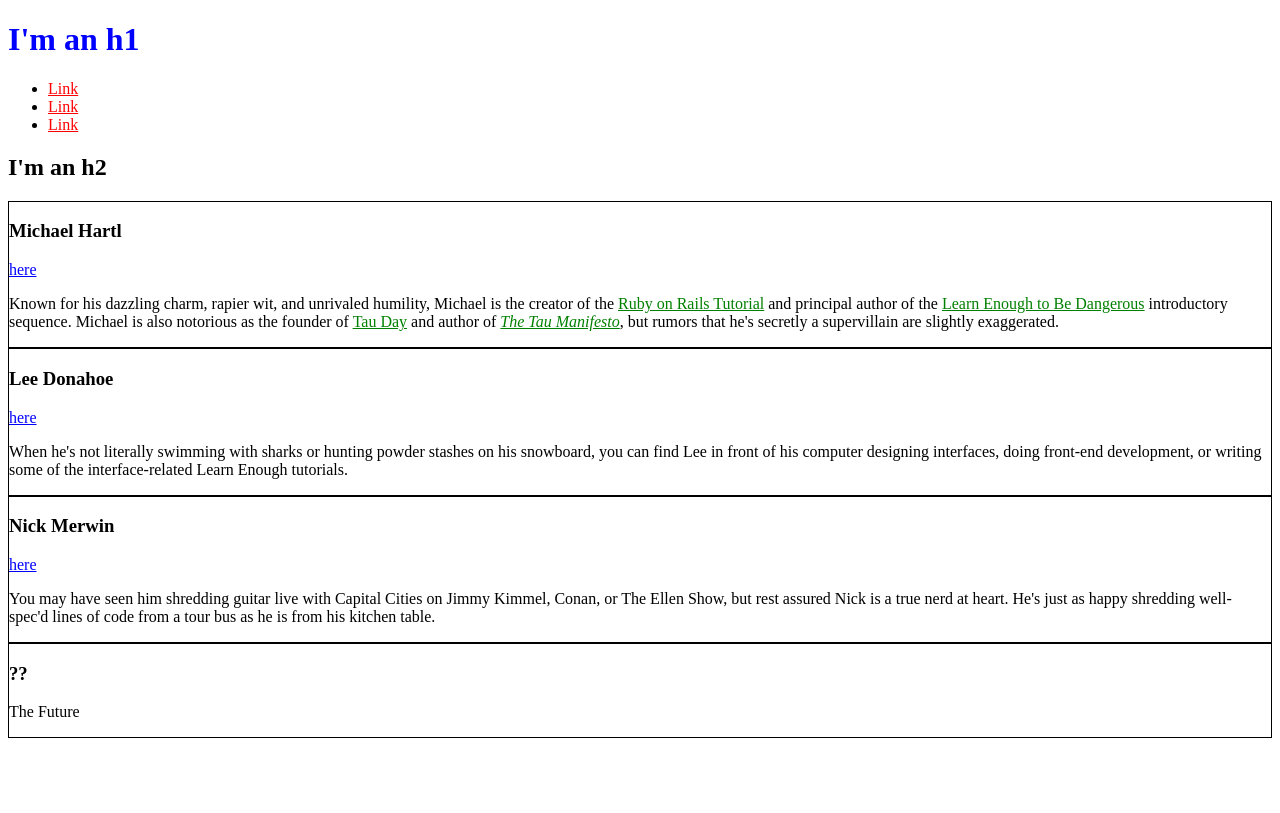
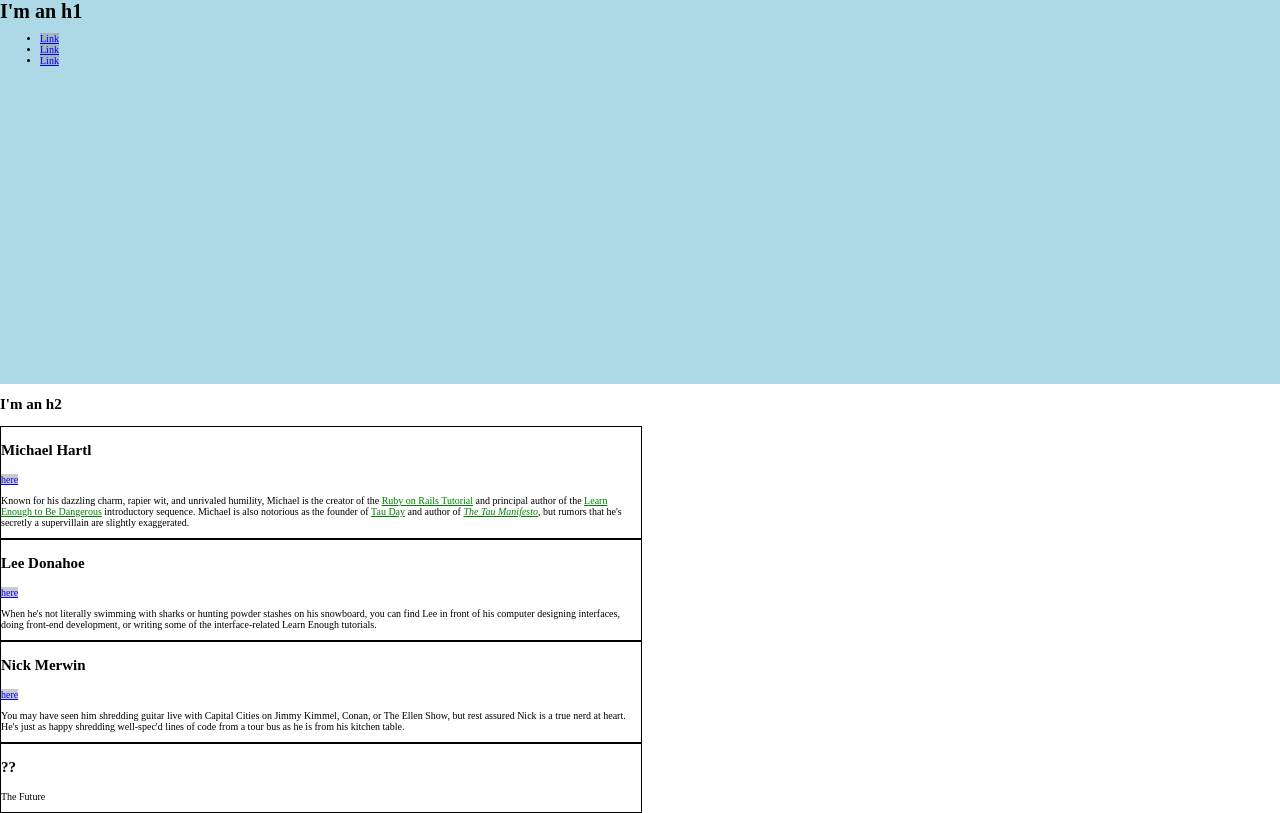
Before and after one commit to astamaskar/astamaskar.github.io, a plain HTML site: page index.html in a window 1280 px wide. Drawn offline with Linux system fonts and the light colour scheme.

Commit message:
Chapter 3 complete

```diff
--- a/index.html
+++ b/index.html
@@ -5,39 +5,68 @@
     <meta charset="utf-8">
       <style>
         /* GLOBAL STYLES */
+        html, body {
+          margin: 0 0;
+          padding: 0 0;
+        }
+        body {
+          font-size: 62.5%;
+        }
         a {
-        color: red;
+          color: #f00;
         }
-
+        h1 {
+          margin: 0 0;
+          font-size: 20px;
+        }
 
         /* SOCIAL STYLES */
         .social-link {
+          background: rgba(150, 150, 150, 0.5);
           color: blue;
         }
 
         /* BIO STYLES */
+        .bio-wrapper {
+        }
         .bio-box {
           border: 1px solid black;
+          font-size: 1em;
+          width: 50%;
+        }
+        .bio-box h3 {
+          font-size: 1.5em;
+        }
+        .bio-copy {
+          font-size: 1em;
         }
         .bio-copy a {
           color: green;
         }
+
+        /*HERO STYLES*/
+        .full-hero {
+          background-color: lightblue;
+          height: 30vw;
+        }
       </style>
   </head>
   <body>
-    <h1 class="social-link">I'm an h1</h1>
+    <div class="full-hero hero-home">
+    <h1>I'm an h1</h1>
     <ul>
       <li>
-        <a href="http://example.com/">Link</a>
+        <a href="http://example.com/" class="social-link">Link</a>
       </li>
       <li>
-        <a href="http://example.com/">Link</a>
+        <a href="http://example.com/" class="social-link">Link</a>
       </li>
       <li>
-        <a href="http://example.com/">Link</a>
+        <a href="http://example.com/" class="social-link">Link</a>
       </li>
-    </ul>
+    </ul></div>
     <h2>I'm an h2</h2>
+    <div class="bio-wrapper">
       <div class="bio-box">
         <h3>Michael Hartl</h3>
         <a href="http://twitter.com/mhartl" class="social-link">here</a>
@@ -87,5 +116,6 @@
         The Future
       </p>
     </div>
+  </div>
   </body>
 </html>
```
Lines whose indentation alone changed are shown as unchanged.
